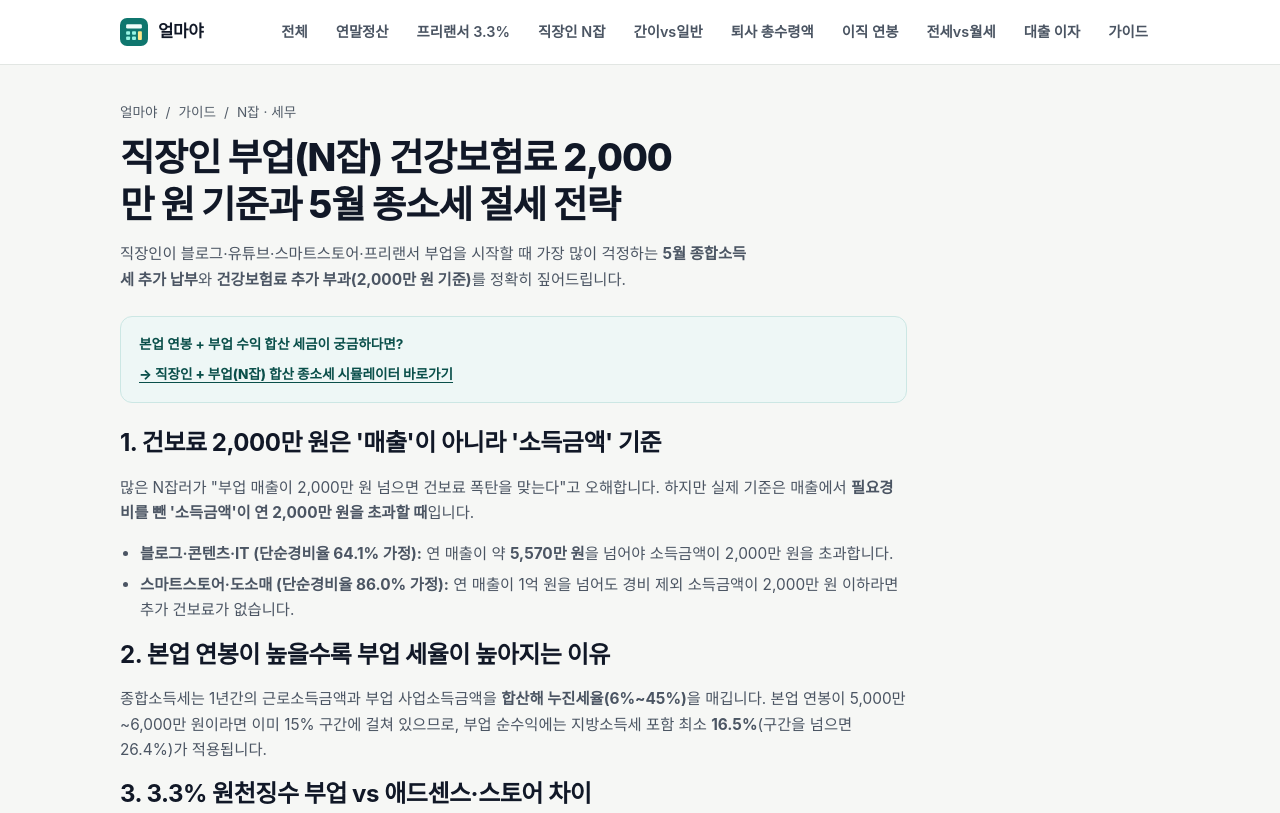
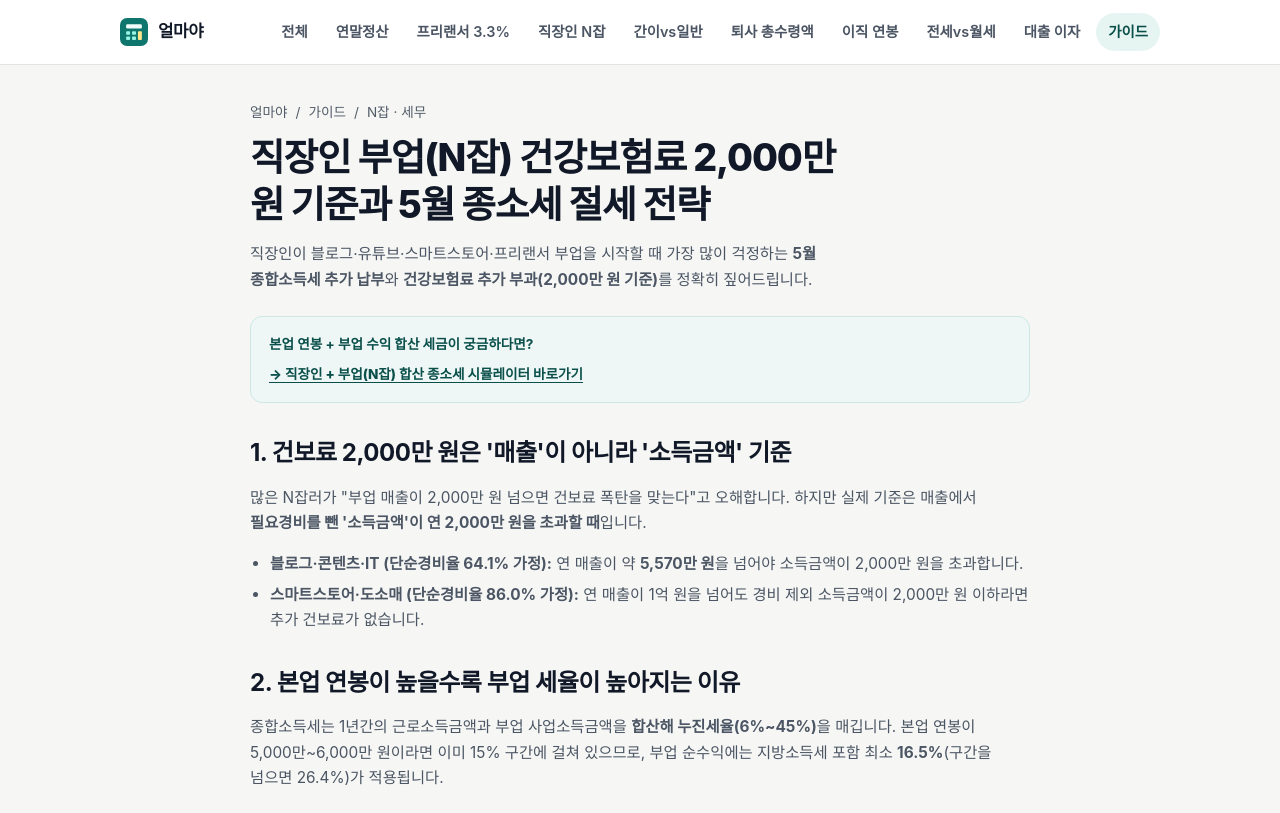
Before and after one commit to digitalwalklab-alt/howmuch-calc, an Astro site: page /guide/njob-health-insurance-2000 in a window 1280 px wide. Shown: the top 813 px of the page. Built offline with nearby package versions, Linux system fonts and the light colour scheme; Astro itself is replaced by a stand-in of ours; a web font is replaced by a local one.

Commit message:
fix: polish guide article layout, word-break keep-all, active nav state, and remove self-link banner

```diff
--- a/src/components/RelatedTools.astro
+++ b/src/components/RelatedTools.astro
@@ -14,9 +14,10 @@ interface GuideItem {
 
 interface Props {
   currentPath: string;
+  showGuide?: boolean;
 }
 
-const { currentPath } = Astro.props;
+const { currentPath, showGuide = true } = Astro.props;
 
 const allTools: ToolItem[] = [
   {
@@ -97,7 +98,7 @@ const related = allTools.filter((t) => t.href.replace(/\/$/, '') !== normCurrent
 const matchedGuide = guides.find((g) => g.forPaths.includes(normCurrent));
 ---
 
-{matchedGuide && (
+{showGuide && matchedGuide && (
   <section class="related-section" style="margin-top: 36px; padding-top: 24px;" aria-label="관련 실전 가이드">
     <a href={matchedGuide.href} class="related-card" style="background: var(--surface-tint); border-color: #cce7e4;">
       <span class="related-cat">관련 실전 가이드</span>
--- a/src/layouts/BaseLayout.astro
+++ b/src/layouts/BaseLayout.astro
@@ -137,7 +137,10 @@ const navItems = [
           <nav class="site-nav" id="site-nav" aria-label="주요 계산기">
             {navItems.map((item) => {
               const normHref = item.href.replace(/\/$/, '') || '/';
-              const isActive = currentPath === normHref;
+              const isActive =
+                normHref === '/guide'
+                  ? currentPath === '/guide' || currentPath.startsWith('/guide/')
+                  : currentPath === normHref;
               return (
                 <a
                   href={item.href}
--- a/src/pages/guide/index.astro
+++ b/src/pages/guide/index.astro
@@ -64,8 +64,8 @@ const guides = [
           <h2><a href={g.href}>{g.title}</a></h2>
           <p>{g.desc}</p>
           <div class="tool-tags">
-            <a href={g.calcHref} style="font-size: 0.82rem; font-weight: 700; color: var(--brand-ink);">
-              → {g.calcLabel}
+            <a href={g.calcHref}>
+              {g.calcLabel} →
             </a>
           </div>
         </div>
--- a/src/pages/guide/njob-health-insurance-2000.astro
+++ b/src/pages/guide/njob-health-insurance-2000.astro
@@ -20,7 +20,7 @@ const jsonLd = {
   breadcrumbCategory="실전 가이드"
   jsonLd={jsonLd}
 >
-  <article class="guide-section" style="margin-top: 0; padding-top: 0; border-top: none;">
+  <article class="guide-section guide-article">
     <nav class="breadcrumb" aria-label="경로">
       <a href="/">얼마야</a>
       <span>/</span>
@@ -65,12 +65,12 @@ const jsonLd = {
       <li><strong>애드센스·스마트스토어:</strong> 원천징수 없이 전액 입금되므로, 5월 신고 때 한꺼번에 납부할 세금을 매달 수익의 10~15% 정도 따로 모아두는 것이 안전합니다.</li>
     </ul>
 
-    <div class="action-row" style="max-width: 360px; margin-top: 28px;">
-      <a href="/njob-tax/" class="tool-cta" style="width: 100%; justify-content: center;">
+    <div style="margin-top: 28px;">
+      <a href="/njob-tax/" class="tool-cta">
         내 N잡 합산 종소세 계산하기 →
       </a>
     </div>
   </article>
 
-  <RelatedTools currentPath="/njob-tax/" />
+  <RelatedTools currentPath="/njob-tax/" showGuide={false} />
 </BaseLayout>
--- a/src/styles/global.css
+++ b/src/styles/global.css
@@ -41,6 +41,8 @@ html {
   color: var(--ink);
   background: var(--bg);
   line-height: 1.65;
+  word-break: keep-all;
+  overflow-wrap: break-word;
   -webkit-font-smoothing: antialiased;
   scroll-behavior: smooth;
 }
@@ -346,12 +348,29 @@ h3 {
   margin-top: 14px;
 }
 
-.tool-tags span {
+.tool-tags span,
+.tool-tags a {
+  display: inline-flex;
+  align-items: center;
+  min-height: 30px;
   font-size: 0.8rem;
   color: var(--ink-muted);
   background: var(--surface-subtle);
-  padding: 3px 9px;
+  padding: 4px 10px;
   border-radius: 6px;
+}
+
+.tool-tags a {
+  min-height: 36px;
+  padding: 6px 12px;
+  font-size: 0.84rem;
+  font-weight: 700;
+  color: var(--brand-ink);
+  background: var(--brand-soft);
+}
+
+.tool-tags a:hover {
+  background: #d5eeeb;
 }
 
 .tool-cta {
@@ -779,11 +798,22 @@ h3 {
 }
 
 .guide-section h2 {
-  margin-bottom: 14px;
+  margin: 34px 0 12px;
+}
+
+.guide-section > h2:first-child {
+  margin-top: 0;
 }
 
 .guide-section h3 {
   margin: 28px 0 10px;
+}
+
+.guide-article {
+  max-width: 780px;
+  margin: 0 auto;
+  padding-top: 0;
+  border-top: none;
 }
 
 .guide-section p,
```
Also changed, not shown: src/pages/guide/jeonse-vs-wolse-checklist.astro (+4 -4 lines), src/pages/guide/severance-unemployment-tips.astro (+4 -4 lines), src/pages/guide/year-end-tax-card-25.astro (+6 -4 lines).
